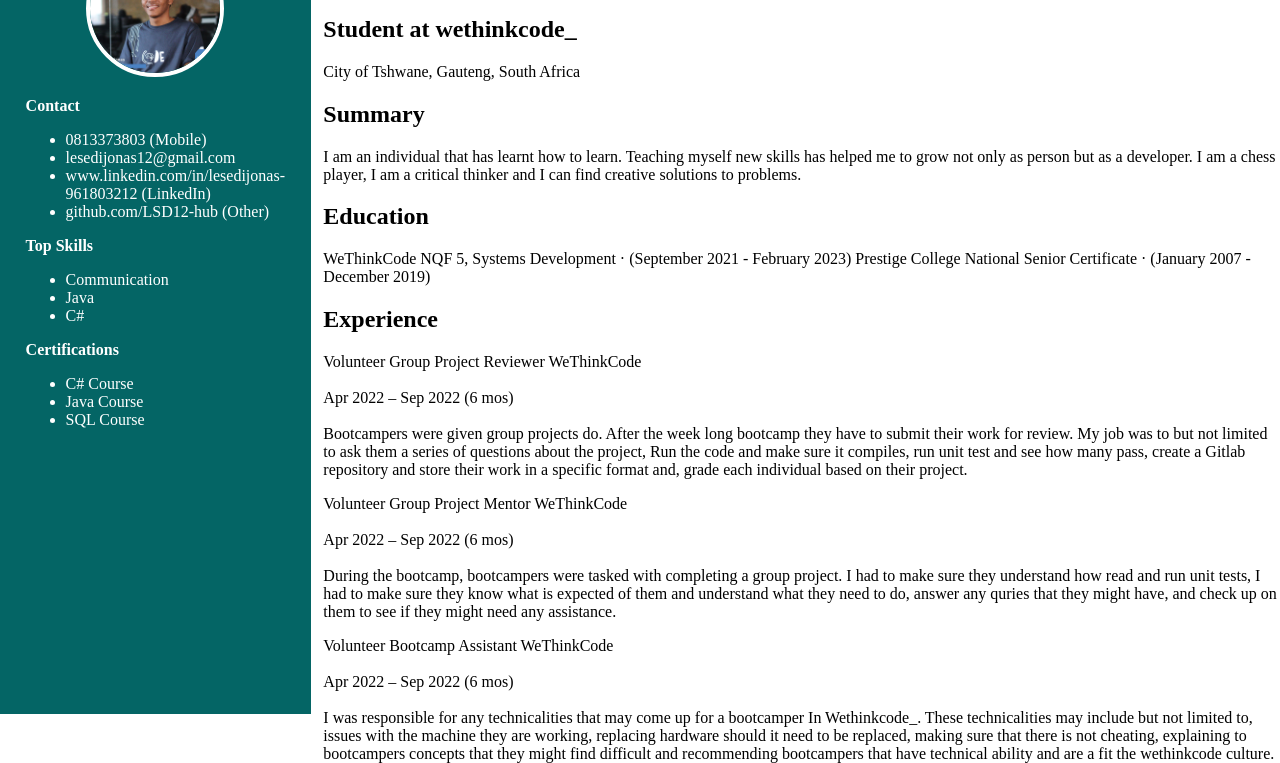
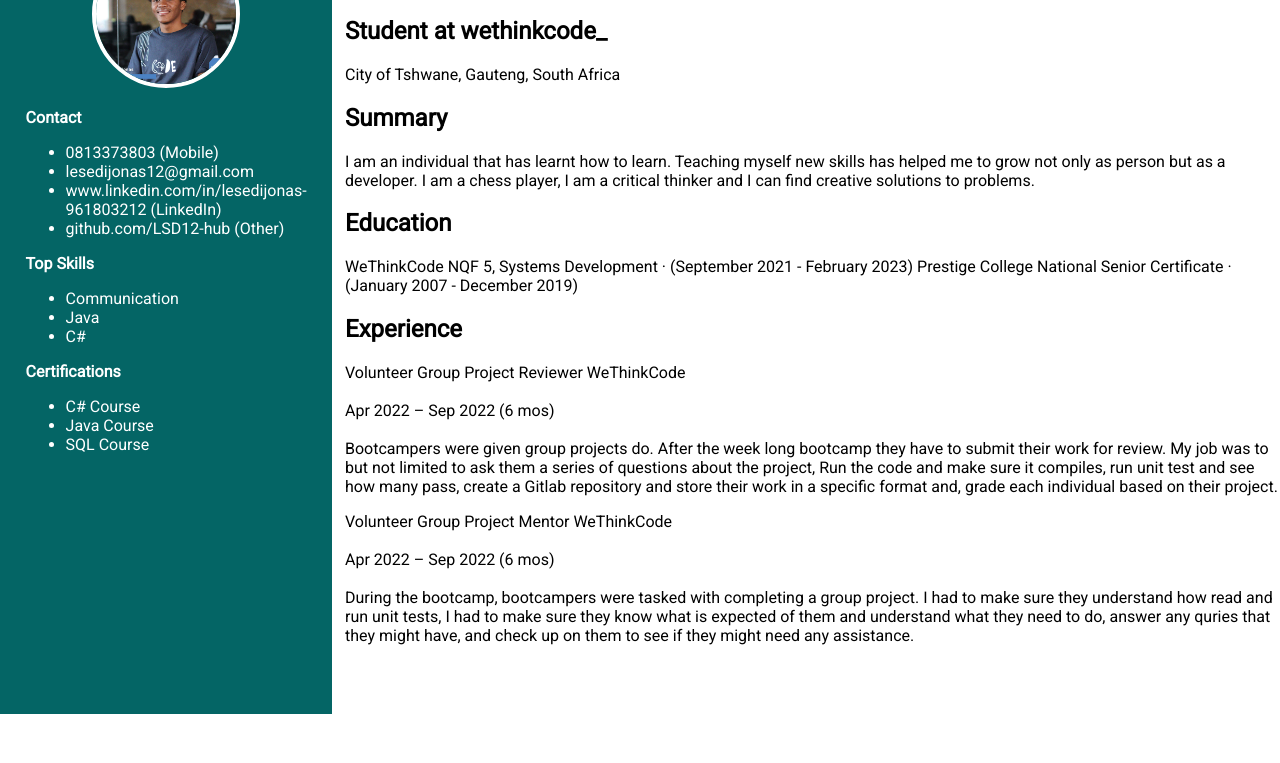
Before and after one commit to LSD12-hub/lsd12-hub.github.io, a plain HTML site: page index.html in a window 1280 px wide. Shown: the part 86-849 px from the top of the page. After the commit the page ends 800 px from the top, so only its background shows below. Drawn offline with Linux system fonts and the light colour scheme.

Commit message:
font my guy

```diff
--- a/index.html
+++ b/index.html
@@ -5,6 +5,7 @@
     <meta http-equiv="X-UA-Compatible" content="IE=edge">
     <meta name="viewport" content="width=device-width, initial-scale=1.0">
     <link rel="stylesheet" href="style.css">
+    <link rel="stylesheet" href="https://fonts.googleapis.com/css?family=Roboto">
     <title>Lesedi Jonas</title>
 </head>
 <body>
@@ -94,12 +95,6 @@
                 Apr 2022 – Sep 2022 (6 mos) <br><br>
                 During the bootcamp, bootcampers were tasked with completing a group project. I had to make sure they understand how read and run unit tests, I had to make sure they know what is expected of them and understand what they need to do, answer any quries that they might have, and check up on them to see if they might need any assistance.
             </p>
-            <p>
-                Volunteer Bootcamp Assistant
-                WeThinkCode <br><br>
-                Apr 2022 – Sep 2022 (6 mos) <br><br>
-                I was responsible for any technicalities that may come up for a bootcamper In Wethinkcode_. These technicalities may include but not limited to, issues with the machine they are working, replacing hardware should it need to be replaced, making sure that there is not cheating, explaining to bootcampers concepts that they might find difficult and recommending bootcampers that have technical ability and are a fit the wethinkcode culture.
-            </p>
         </div>
     </div>
     <div class="screen-to-small-message">
--- a/style.css
+++ b/style.css
@@ -1,6 +1,7 @@
 body {
     padding: 0;
     margin: 0;
+        font-family: 'Roboto', serif;
 }
 
 .information-container {
```
